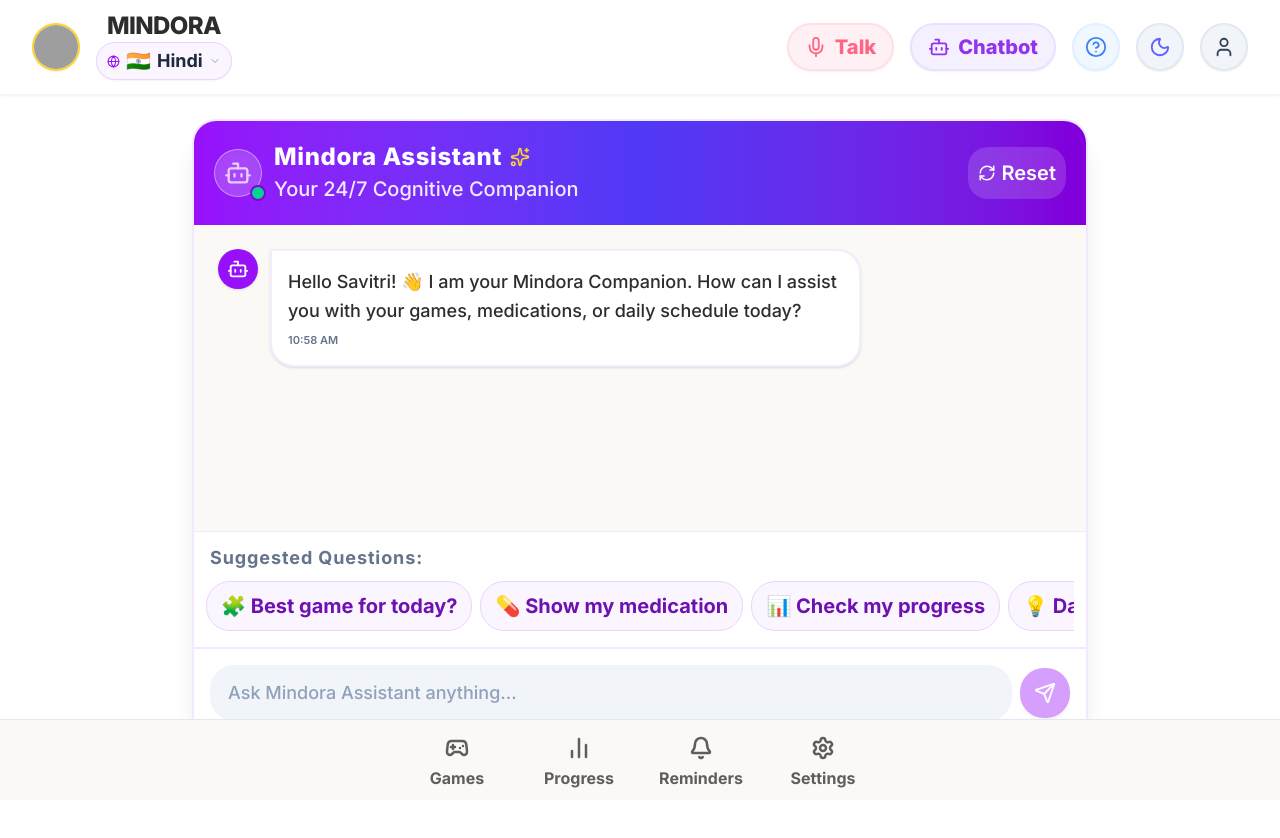
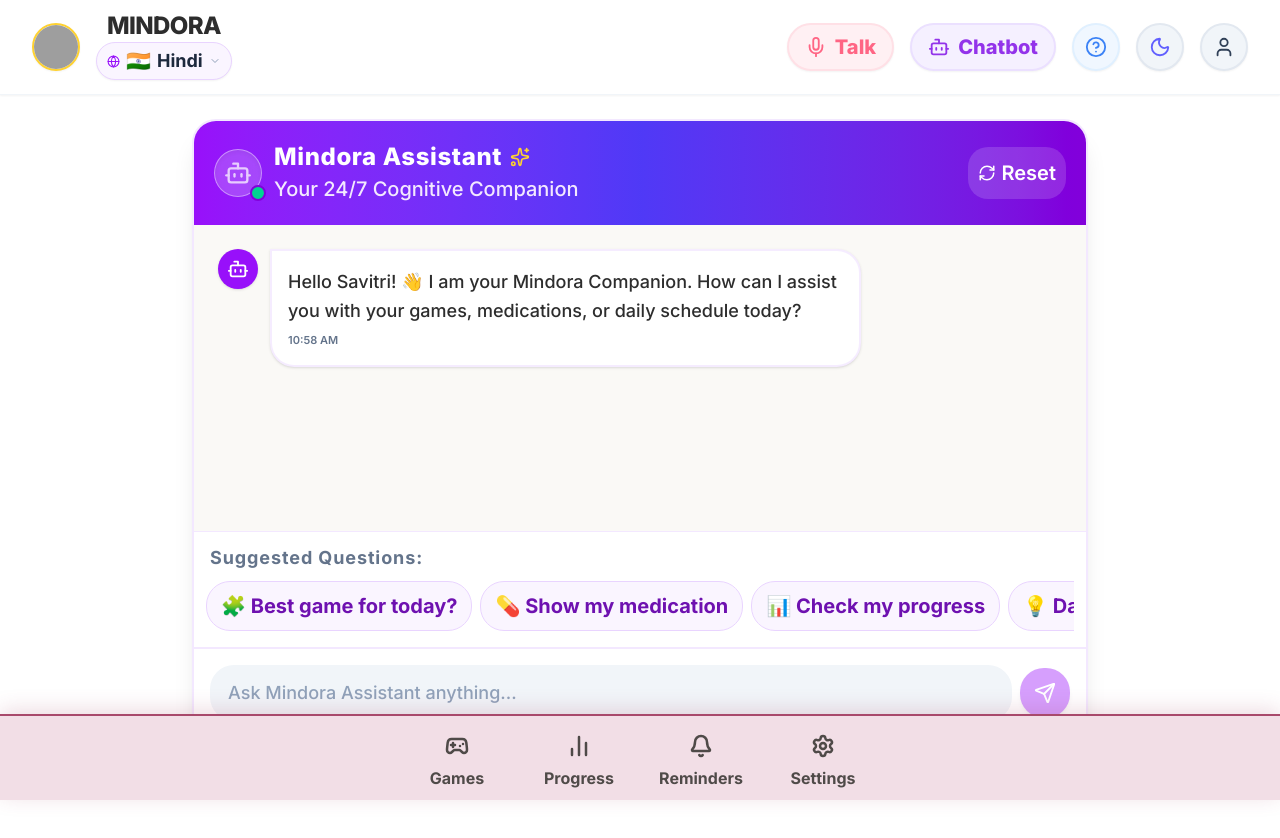
Before and after one commit to MINDORA-SIH/MINDORA, a React (Vite) app: page /chatbot in a window 1280 px wide. Shown: the top 838 px of the page. Built offline with nearby package versions, Linux system fonts and the light colour scheme; grey boxes are pictures that could not be loaded; the HTML template or start-up script is replaced by a standard one.

Commit message:
Fixed dock

```diff
--- a/src/Layout.tsx
+++ b/src/Layout.tsx
@@ -295,7 +295,11 @@
         {/* Bottom Navigation Dock */}
         <nav
           className="fixed bottom-0 left-0 w-full z-40 transition-colors duration-300"
-          style={{ backgroundColor: "var(--background)", borderTop: "1px solid var(--border)" }}
+          style={{
+            backgroundColor: "var(--dock-bg)",
+            borderTop: "2px solid var(--dock-border)",
+            boxShadow: "var(--dock-shadow)",
+          }}
         >
           <div className="max-w-md sm:max-w-lg mx-auto px-4 py-2">
             <div className="grid grid-cols-4 items-center gap-2">
@@ -525,9 +529,7 @@
       className={({ isActive }) =>
         clsx(
           "flex flex-col items-center justify-center py-1 rounded-2xl transition-all duration-300 flex-1 text-center cursor-pointer relative",
-          isActive
-            ? "text-[#993556] dark:text-[#FFB5CC] font-bold"
-            : "text-[#5F5E5A] dark:text-[#94A3B8] font-bold"
+          isActive ? "font-extrabold" : "font-bold"
         )
       }
     >
@@ -535,15 +537,25 @@
         <>
           <div
             className={clsx(
-              "flex items-center justify-center w-12 h-8 rounded-full transition-all duration-300 mb-1 bg-transparent"
+              "flex items-center justify-center w-14 h-9 rounded-full border-2 transition-all duration-300 mb-1",
+              isActive
+                ? "bg-[var(--dock-indicator)] border-[var(--dock-indicator-border)] text-[var(--dock-on-indicator)] shadow-[shadow:var(--dock-indicator-shadow)]"
+                : "bg-transparent border-transparent text-[var(--dock-inactive)]"
             )}
           >
-            {cloneElement(icon as React.ReactElement, {
-              fill: isActive ? "currentColor" : "none",
-              strokeWidth: 2.5
+            {cloneElement(icon as React.ReactElement<React.SVGProps<SVGSVGElement>>, {
+              fill: "none",
+              strokeWidth: isActive ? 2.75 : 2.5
             })}
           </div>
-          <span className="text-[16px] leading-tight">{label}</span>
+          <span
+            className={clsx(
+              "text-[16px] leading-tight",
+              isActive ? "text-[var(--dock-active)]" : "text-[var(--dock-inactive)]"
+            )}
+          >
+            {label}
+          </span>
         </>
       )}
     </NavLink>
--- a/src/index.css
+++ b/src/index.css
@@ -38,6 +38,17 @@
     --surface-hover: #f8fafc;
     --muted: #64748b;
     --border: #e2e8f0;
+
+    /* Bottom navigation dock — high contrast against the white content area */
+    --dock-bg: #F2DEE6;
+    --dock-border: #A8496B;
+    --dock-shadow: 0 -4px 20px rgba(153, 53, 86, 0.18);
+    --dock-indicator: #FFB5CC;
+    --dock-indicator-border: #993556;
+    --dock-indicator-shadow: 0 2px 6px rgba(122, 36, 64, 0.28);
+    --dock-on-indicator: #7A2440;
+    --dock-active: #7A2440;
+    --dock-inactive: #4F4A48;
   }
 
   .dark {
@@ -50,6 +61,17 @@
     --surface-hover: #334155;
     --muted: #94a3b8;
     --border: #334155;
+
+    /* Bottom navigation dock — darker than the #1E293B page surface, lit border */
+    --dock-bg: #0D1424;
+    --dock-border: #6B7C96;
+    --dock-shadow: 0 -4px 20px rgba(0, 0, 0, 0.55);
+    --dock-indicator: #FFB5CC;
+    --dock-indicator-border: #FFB5CC;
+    --dock-indicator-shadow: 0 2px 8px rgba(255, 181, 204, 0.25);
+    --dock-on-indicator: #3F0F1F;
+    --dock-active: #FFC9D9;
+    --dock-inactive: #BCC7D6;
   }
 
   body {
```
